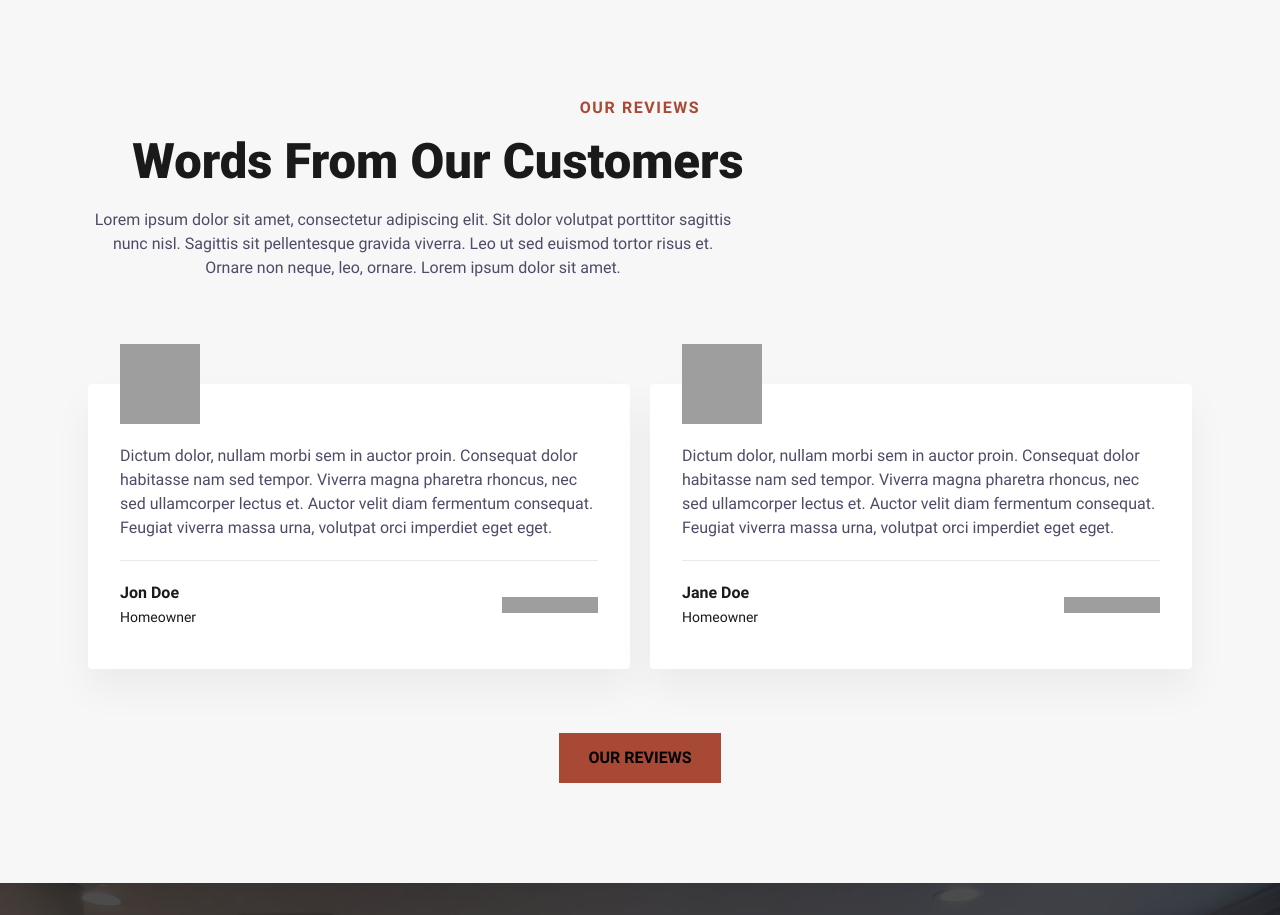
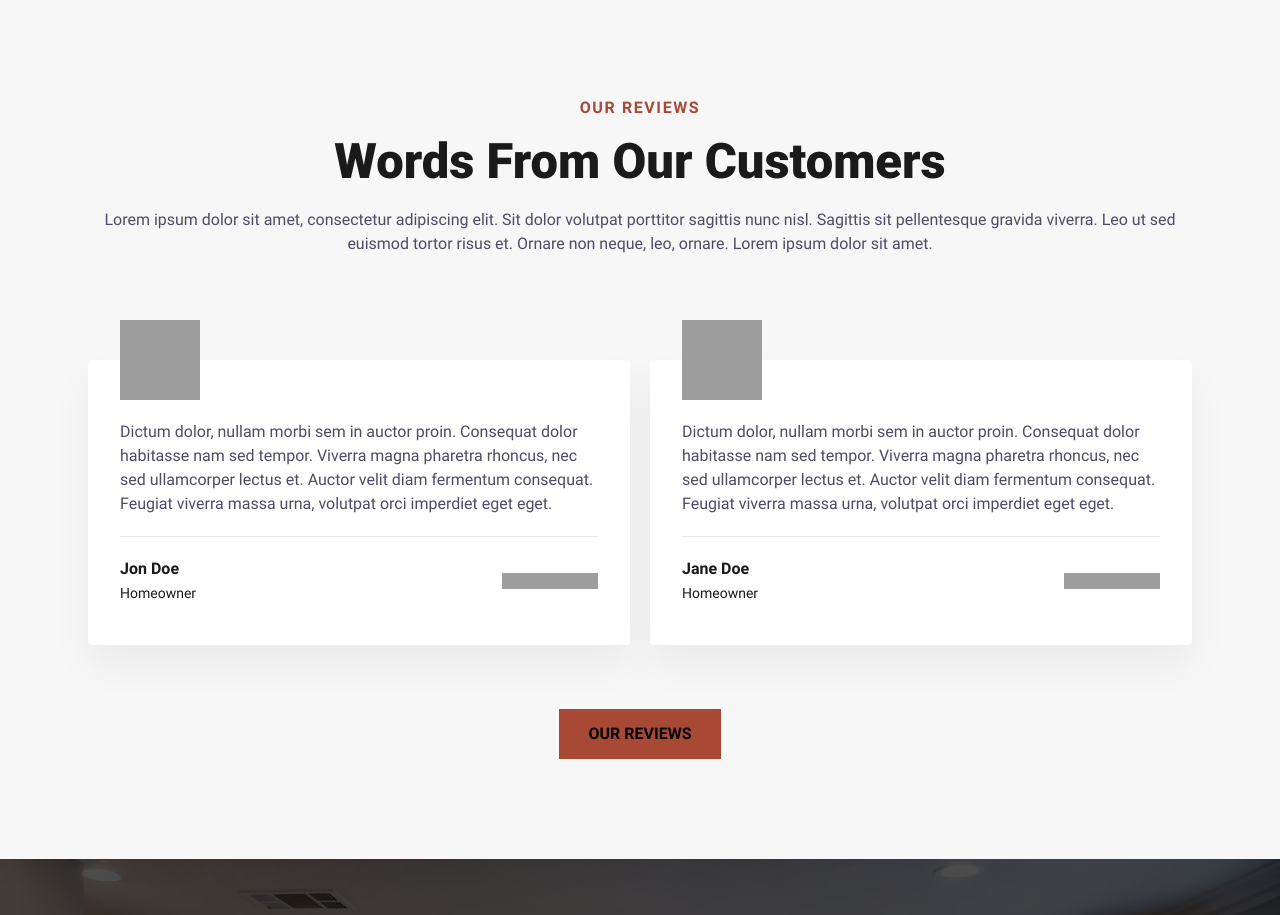
Before and after one commit to HinduACTion/pathfinders_website_codestitch, an Eleventy site: page src/index.html in a window 1280 px wide. Shown: the part 5140-6055 px from the top of the page. Built offline with nearby package versions, Linux system fonts and the light colour scheme; Eleventy itself is replaced by a stand-in of ours; files that its build step writes are made by us from their sources; grey boxes are pictures that could not be loaded.

Commit message:
Changes to Reivew text alignment

```diff
--- a/src/assets/sass/local.scss
+++ b/src/assets/sass/local.scss
@@ -556,14 +556,14 @@
         }
 
         .cs-title {
-            max-width: calc(700 / 16 * 1rem);
+            max-width: calc(7000 / 16 * 1rem);
             text-align: center;
         }
 
         .cs-text {
             /* 88px - 104px */
             margin-bottom: clamp(5.5em, 10.2vw, 6.5em);
-            max-width: calc(650 / 16 * 1rem);
+            max-width: calc(6500 / 16 * 1rem);
             text-align: center;
         }
 
```
Also changed, not shown: src/assets/css/local.css.
